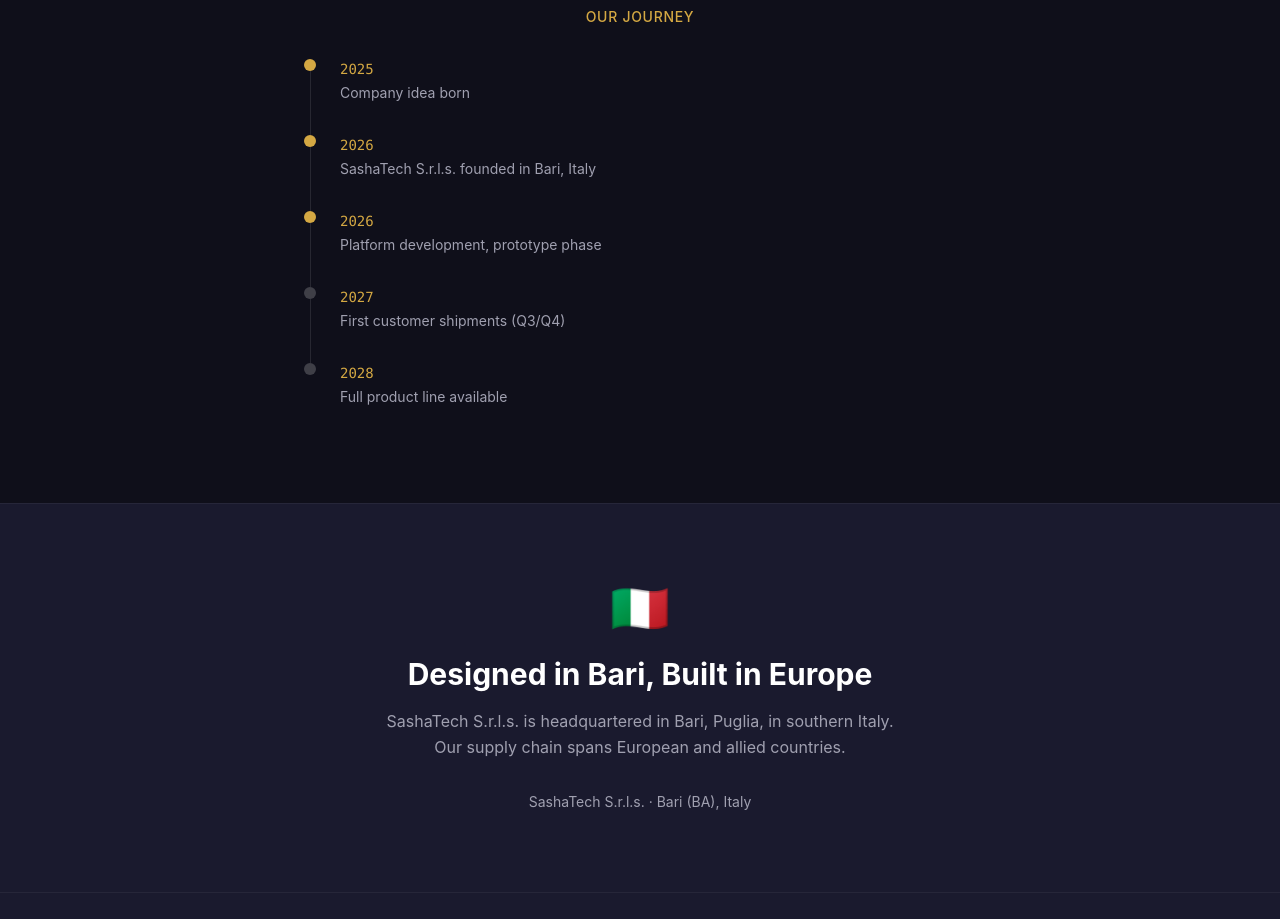
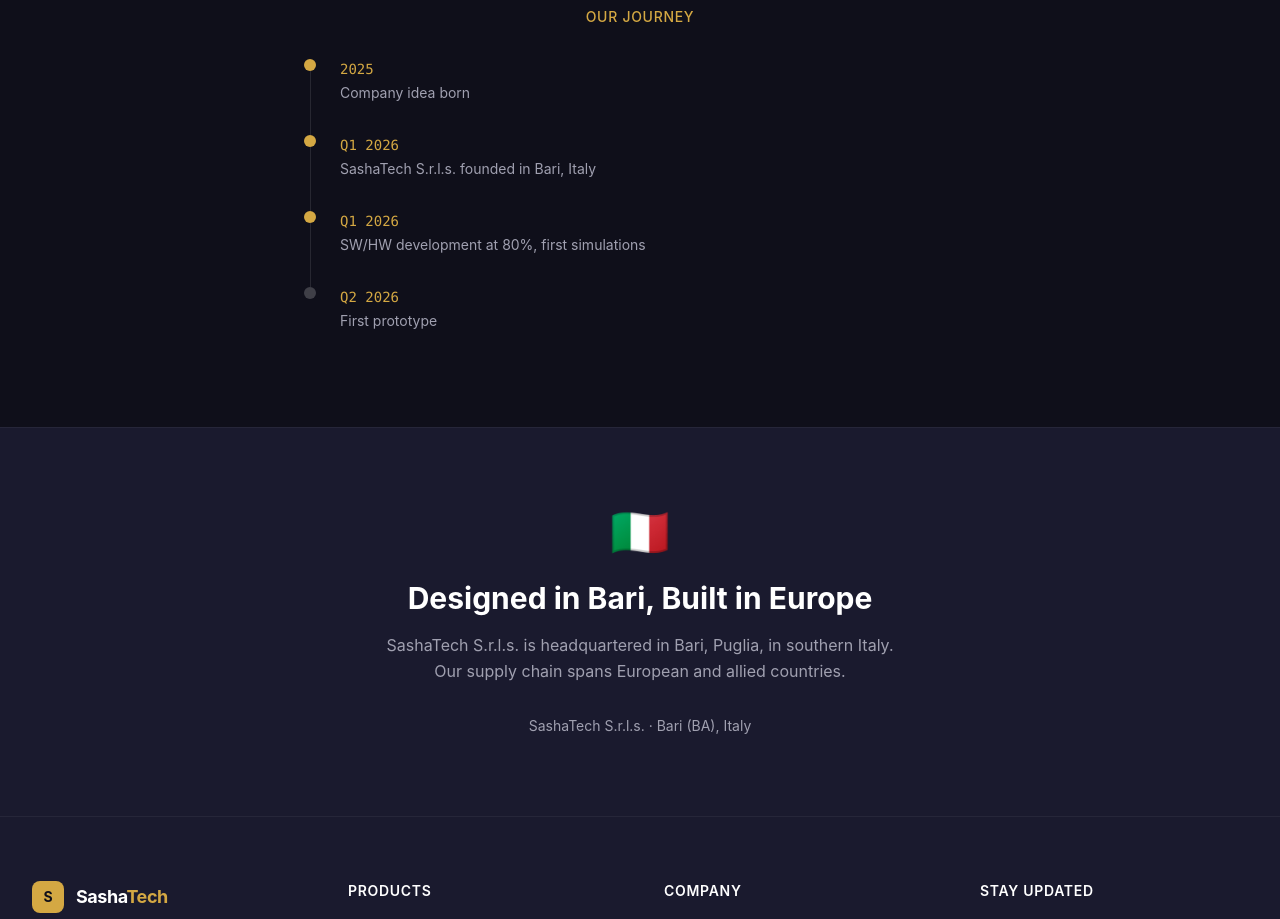
Before and after one commit to sasha-plat/sashatechnology.com, a Next.js app: page /en/about in a window 1280 px wide. Shown: the part 1820-2739 px from the top of the page. Built offline with nearby package versions, Linux system fonts and the light colour scheme.

Commit message:
Update timeline with real milestones
2025: idea born
Q1 2026: founded + SW/HW 80% + first simulations
Q2 2026: first prototype

Co-Authored-By: Claude Opus 4.6 (1M context) <noreply@anthropic.com>

```diff
--- a/app/[locale]/about/page.tsx
+++ b/app/[locale]/about/page.tsx
@@ -10,10 +10,9 @@ export const metadata: Metadata = {
 
 const milestones = [
   { year: "2025", event_it: "Nasce l'idea dell'azienda", event_en: "Company idea born" },
-  { year: "2026", event_it: "SashaTech S.r.l.s. fondata a Bari, Italia", event_en: "SashaTech S.r.l.s. founded in Bari, Italy" },
-  { year: "2026", event_it: "Sviluppo piattaforma, fase prototipale", event_en: "Platform development, prototype phase" },
-  { year: "2027", event_it: "Prime spedizioni ai clienti (Q3/Q4)", event_en: "First customer shipments (Q3/Q4)" },
-  { year: "2028", event_it: "Linea prodotti completa disponibile", event_en: "Full product line available" },
+  { year: "Q1 2026", event_it: "SashaTech S.r.l.s. fondata a Bari, Italia", event_en: "SashaTech S.r.l.s. founded in Bari, Italy" },
+  { year: "Q1 2026", event_it: "Sviluppo SW/HW all'80% e prime simulazioni", event_en: "SW/HW development at 80%, first simulations" },
+  { year: "Q2 2026", event_it: "Primo prototipo", event_en: "First prototype" },
 ];
 
 const values_it = [
--- a/app/about/page.tsx
+++ b/app/about/page.tsx
@@ -9,9 +9,9 @@ export const metadata: Metadata = {
 
 const milestones = [
   { year: "2025", event: "Company idea born" },
-  { year: "2026", event: "SashaTech S.r.l.s. founded in Bari, Italy" },
-  { year: "2026", event: "Platform development, prototype phase" },
-  { year: "2027", event: "First product deliveries (target)" },
+  { year: "Q1 2026", event: "SashaTech S.r.l.s. founded in Bari, Italy" },
+  { year: "Q1 2026", event: "SW/HW development at 80%, first simulations" },
+  { year: "Q2 2026", event: "First prototype" },
 ];
 
 const values = [
```
